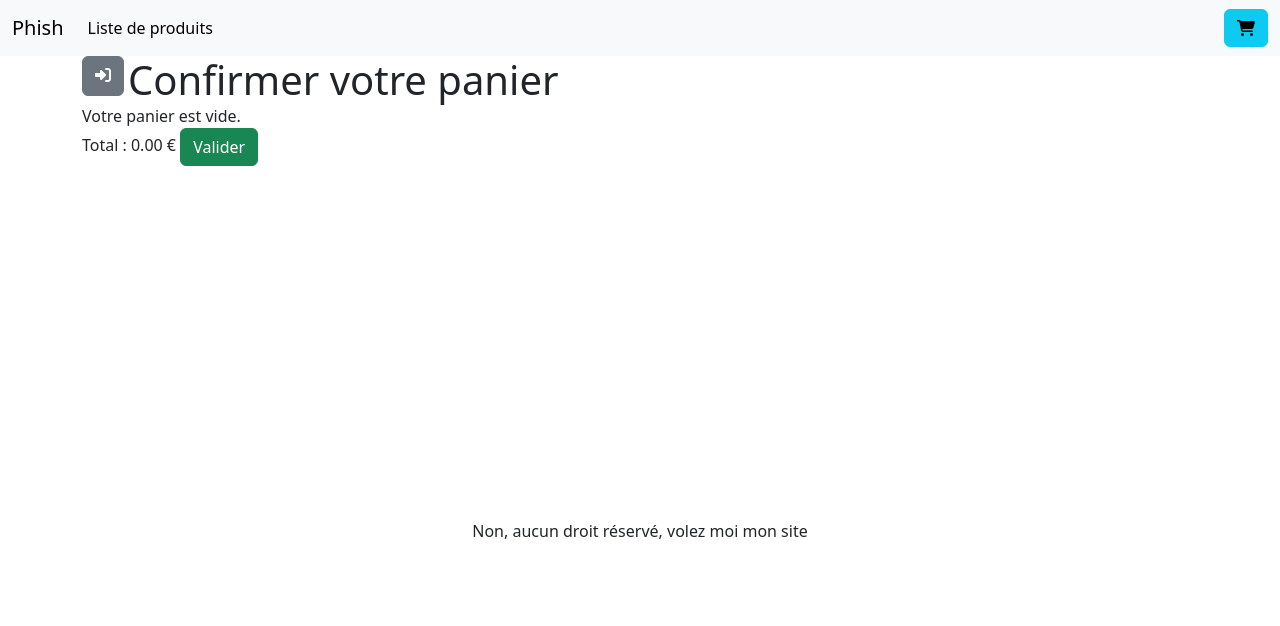
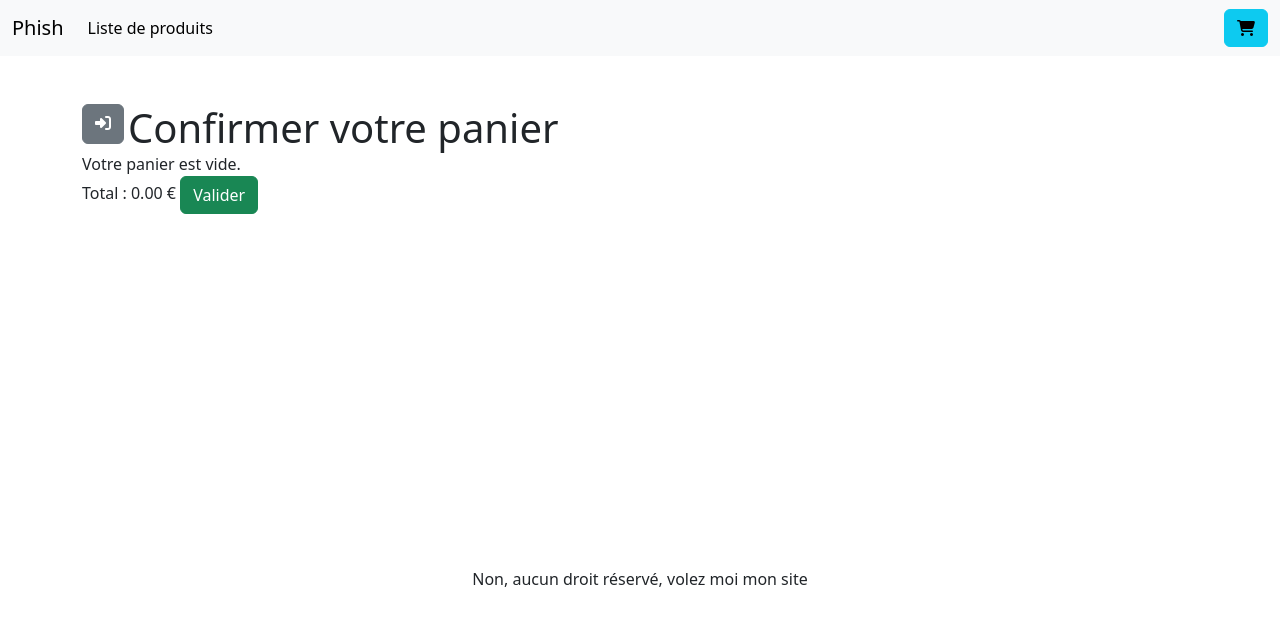
Before and after one commit to Benjamin-Rivero/examJSBenjamin, a website: page public/confirmation.html in a window 1280 px wide. Drawn offline with nearby package versions, Linux system fonts and the light colour scheme.

Commit message:
Fixed readme

```diff
--- a/public/confirmation.html
+++ b/public/confirmation.html
@@ -19,7 +19,7 @@
 	</head>
 	<body>
 		<header></header>
-		<div class="container">
+		<div class="container my-5">
 			<div class="d-flex gap-1">
 				<a href="/list" class="btn btn-secondary"
 					><i class="fa-solid fa-right-to-bracket"></i
```
Also changed, not shown: readme.md.
